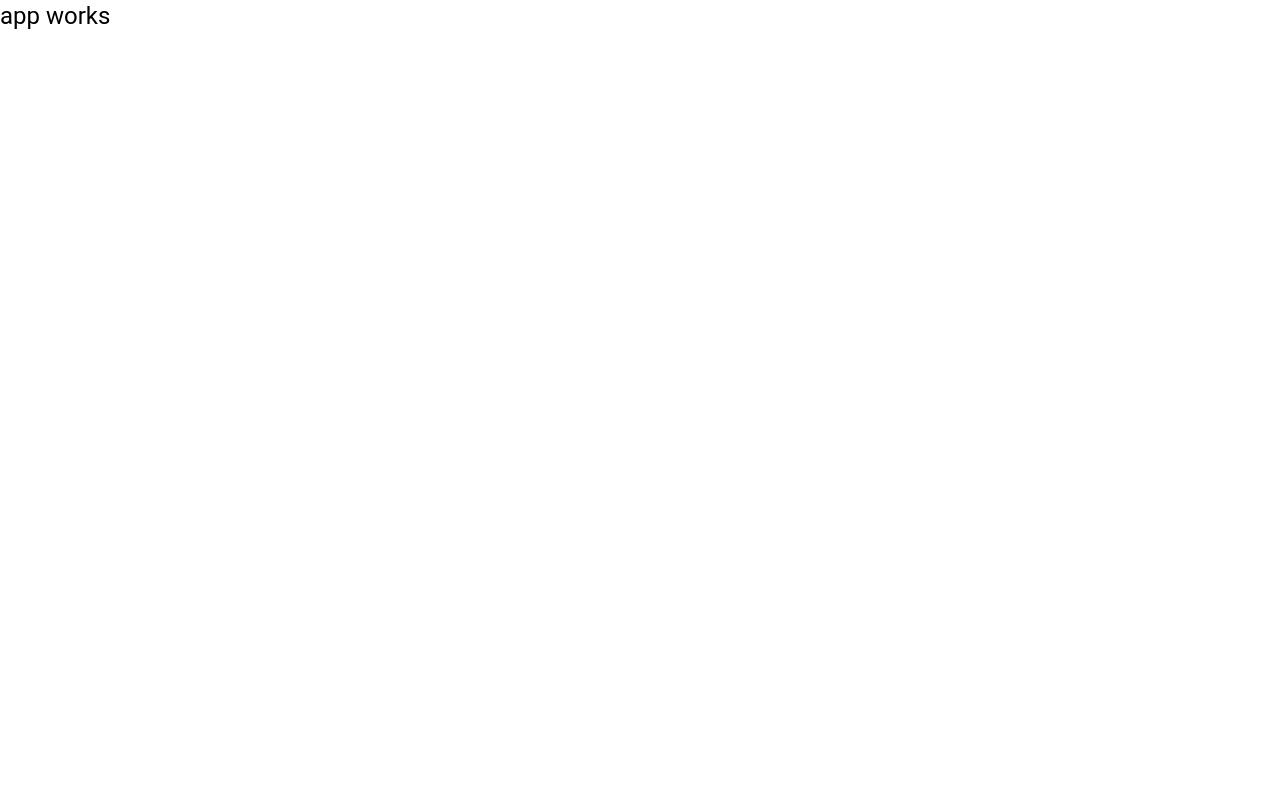
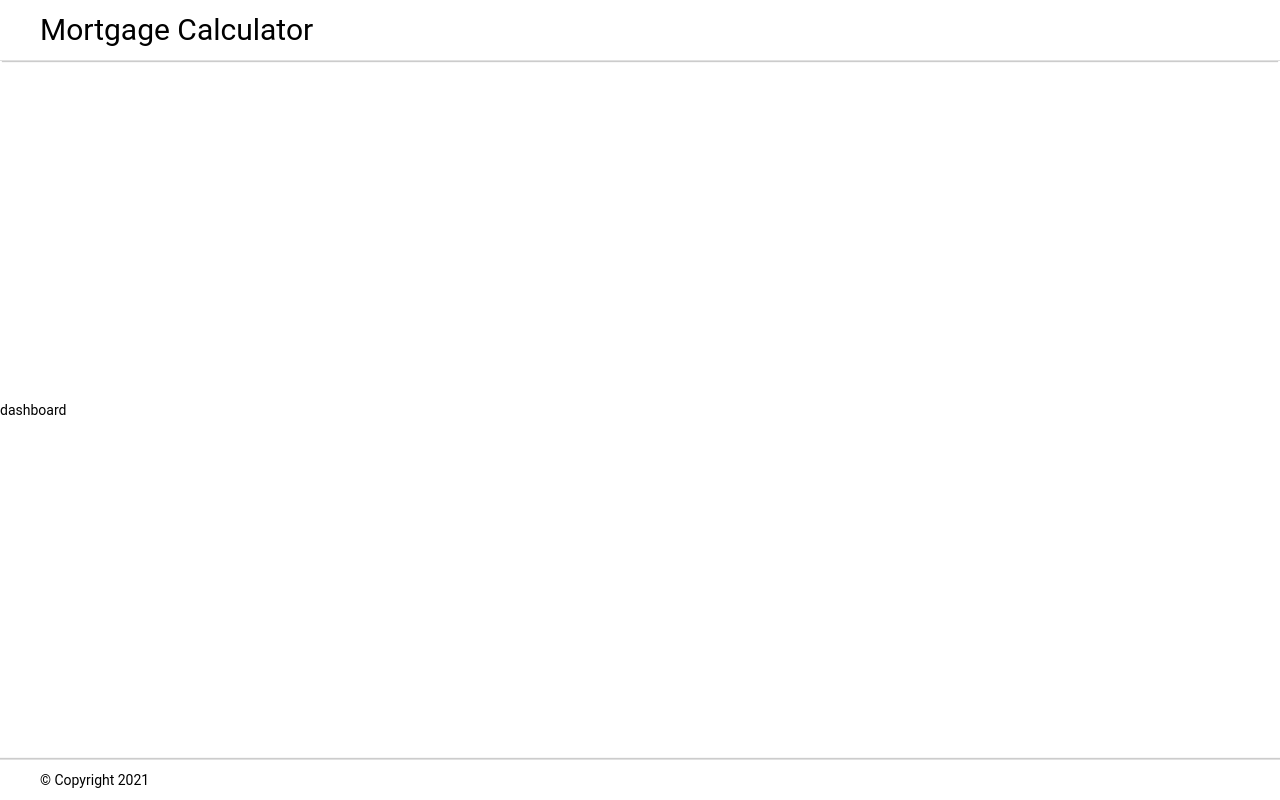
Before and after one commit to sxxia/mortgage-calculator, an Angular app: page / in a window 1280 px wide. Built offline with nearby package versions, Linux system fonts and the light colour scheme.

Commit message:
add header and footer

```diff
--- a/src/app/app.component.html
+++ b/src/app/app.component.html
@@ -1 +1,9 @@
-<h1>app works</h1>
+<div class="container">
+  <header class="header">Mortgage Calculator</header>
+
+  <div class="dashboard">
+    dashboard
+  </div>
+
+  <footer class="footer">&copy; Copyright 2021</footer>
+</div>
--- a/src/app/app.component.scss
+++ b/src/app/app.component.scss
@@ -0,0 +1,25 @@
+.container {
+  display: flex;
+  flex-direction: column;
+  align-items: stretch;
+  justify-content: space-between;
+  height: 100%;
+
+  .header {
+    padding: 0 40px;
+    height: 60px;
+    border-bottom: 1px solid #e0e0e0;
+    box-shadow: 0 3px 1px -2px rgba(0, 0, 0, 0.2);
+    font-size: 30px;
+    line-height: 60px;
+  }
+
+  .footer {
+    padding: 0 40px;
+    height: 40px;
+    border-top: 1px solid #e0e0e0;
+    box-shadow: 0 -1px 1px 0 rgba(0, 0, 0, 0.2);
+    font-size: 14px;
+    line-height: 40px;
+  }
+}
```
